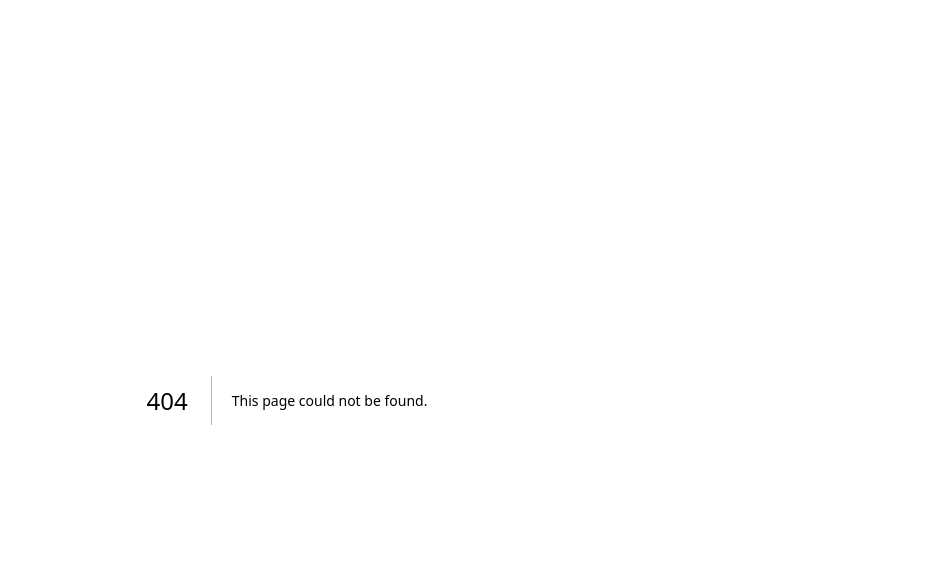
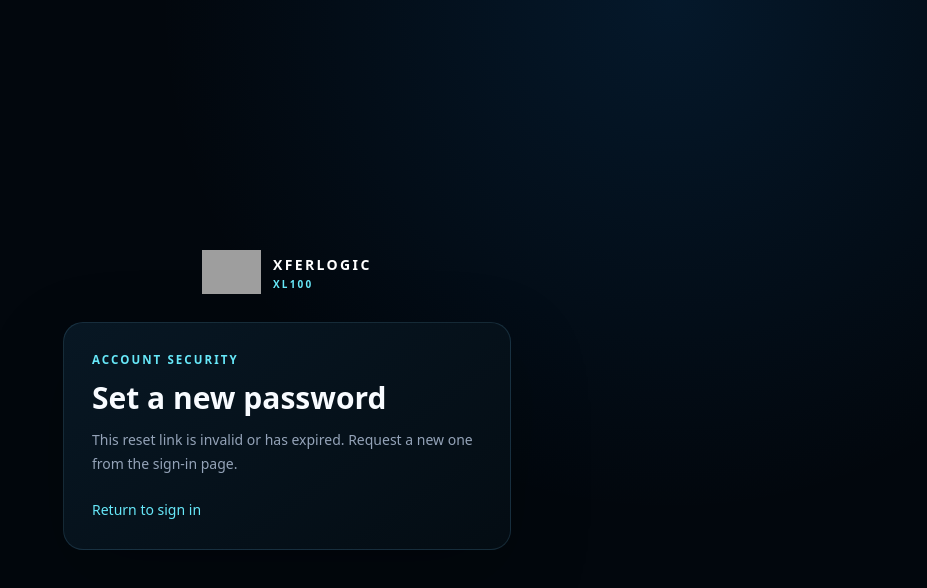
Before and after one commit to fajarv/xferlogic, a Next.js app: page /reset-password in a window 1280 px wide. Before the commit this address had no page. Shown: the top 588 px of the page, without its empty margins (353-1280 px from the left). Built offline with nearby package versions, Linux system fonts and the light colour scheme; grey boxes are pictures that could not be loaded.

Commit message:
Add XL100 password reset page

```diff
--- /dev/null
+++ b/app/reset-password/page.js
@@ -0,0 +1,58 @@
+"use client";
+
+import { useEffect, useState } from 'react';
+import { supabase } from '../../lib/supabase';
+import BrandMark from '../../components/BrandMark';
+
+export default function ResetPasswordPage(){
+  const [ready,setReady]=useState(false);
+  const [password,setPassword]=useState('');
+  const [confirm,setConfirm]=useState('');
+  const [message,setMessage]=useState('Checking reset link…');
+  const [busy,setBusy]=useState(false);
+
+  useEffect(()=>{
+    let mounted=true;
+    const check = async()=>{
+      const { data } = await supabase.auth.getSession();
+      if(!mounted) return;
+      if(data?.session){ setReady(true); setMessage('Choose a new password for your XL100 account.'); }
+      else setMessage('This reset link is invalid or has expired. Request a new one from the sign-in page.');
+    };
+    check();
+    const { data: listener } = supabase.auth.onAuthStateChange((event,session)=>{
+      if(!mounted) return;
+      if(event==='PASSWORD_RECOVERY' || session){ setReady(true); setMessage('Choose a new password for your XL100 account.'); }
+    });
+    return ()=>{ mounted=false; listener.subscription.unsubscribe(); };
+  },[]);
+
+  async function submit(e){
+    e.preventDefault();
+    if(password.length<8){ setMessage('Use at least 8 characters.'); return; }
+    if(password!==confirm){ setMessage('The passwords do not match.'); return; }
+    setBusy(true);
+    const { error } = await supabase.auth.updateUser({ password });
+    setBusy(false);
+    if(error){ setMessage(error.message); return; }
+    setMessage('Password updated. Redirecting to your dashboard…');
+    setTimeout(()=>{ window.location.href='/dashboard'; },900);
+  }
+
+  return <main className="grid min-h-screen place-items-center px-5 py-12">
+    <div className="w-full max-w-md">
+      <div className="flex justify-center"><BrandMark /></div>
+      <div className="xl-card mt-7 p-7">
+        <div className="xl-kicker">Account security</div>
+        <h1 className="mt-3 text-3xl font-black">Set a new password</h1>
+        <p className="mt-3 text-sm leading-6 text-slate-400">{message}</p>
+        {ready && <form onSubmit={submit} className="mt-7 space-y-4">
+          <label>New password<input type="password" minLength={8} value={password} onChange={e=>setPassword(e.target.value)} required /></label>
+          <label>Confirm new password<input type="password" minLength={8} value={confirm} onChange={e=>setConfirm(e.target.value)} required /></label>
+          <button disabled={busy} className="w-full rounded-xl bg-cyan-400 px-4 py-3 font-bold text-slate-950 disabled:opacity-60">{busy?'Updating…':'Update password'}</button>
+        </form>}
+        {!ready && <a className="mt-6 inline-block text-sm text-cyan-300" href="/login">Return to sign in</a>}
+      </div>
+    </div>
+  </main>
+}
```
